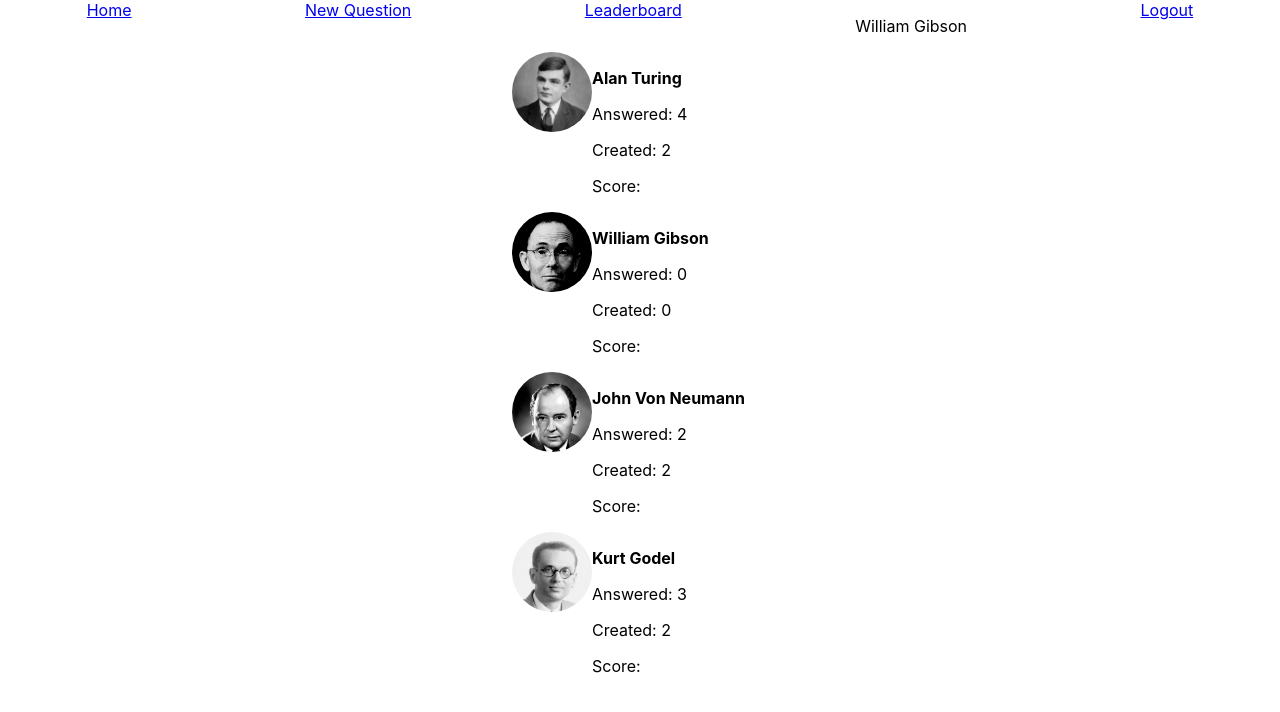
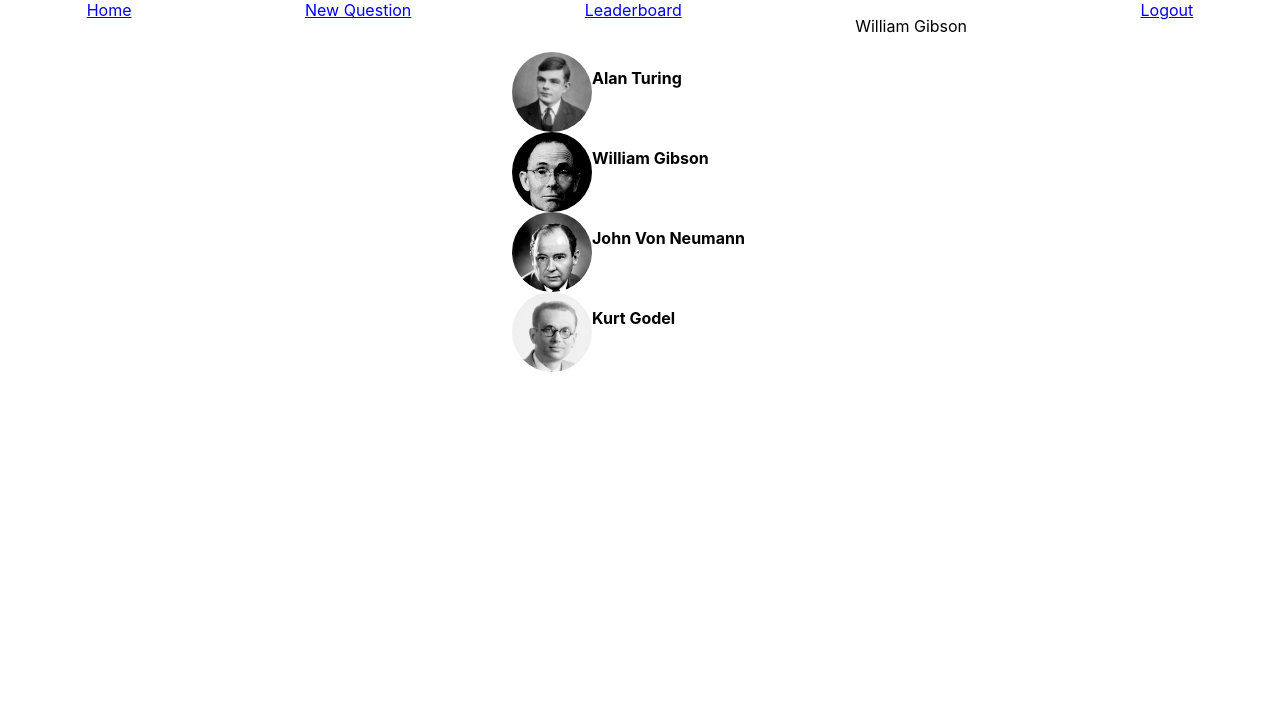
Before and after one commit to FrankZhang2046/would-you-rather, a React (Create React App) app: page /login in a window 1280 px wide. Shown: the top 712 px of the page. Built offline with nearby package versions, Linux system fonts and the light colour scheme.

Commit message:
user component behavior within leaderboard and login components changed

```diff
--- a/src/components/Leaderboard.js
+++ b/src/components/Leaderboard.js
@@ -9,7 +9,7 @@ class Leaderboard extends React.Component{
             <div className="leaderboard">
                 {this.props.userIds.map(
                     user => (
-                        <User key={user.id} id={user.id} score={user.score}/>
+                        <User key={user.id} id={user.id} score={user.score} display='leaderboard'/>
                     )
                 )}
             </div>
--- a/src/components/Login.js
+++ b/src/components/Login.js
@@ -9,7 +9,7 @@ class Login extends React.Component{
 
         return(
             <div className="login">
-                {userIds.map(user => <User id={user} key={user} />)}
+                {userIds.map(user => <User id={user} key={user} display={'login'}/>)}
             </div>
         )
     }
--- a/src/components/User.js
+++ b/src/components/User.js
@@ -3,6 +3,14 @@ import "../styles/User.scss";
 import { connect } from "react-redux";
 
 class User extends React.Component {
+  state={
+    display: 'leaderboard',
+  }
+
+  componentDidMount(){
+    this.setState({display: this.props.display})
+  }
+
   render() {
     const { name, avatarURL, answers, questions} = this.props.user;
     const {score} = this.props
@@ -14,9 +22,15 @@ class User extends React.Component {
         <img src={avatarURL} alt="user-portrait" className="user__portrait" />
         <div className="user__text">
           <p className="user__text--name">{name}</p>
-          <p className="user__text--answered">Answered: {answeredScore}</p>
+          {
+            this.state.display === 'leaderboard' ?
+            <div className="user__text--stats"><p className="user__text--answered">Answered: {answeredScore}</p>
           <p className="user__text--created">Created: {createdScore}</p>
           <p>Score: {score}</p>
+          </div>
+          :
+          null
+          }
         </div>
       </div>
     );
```
